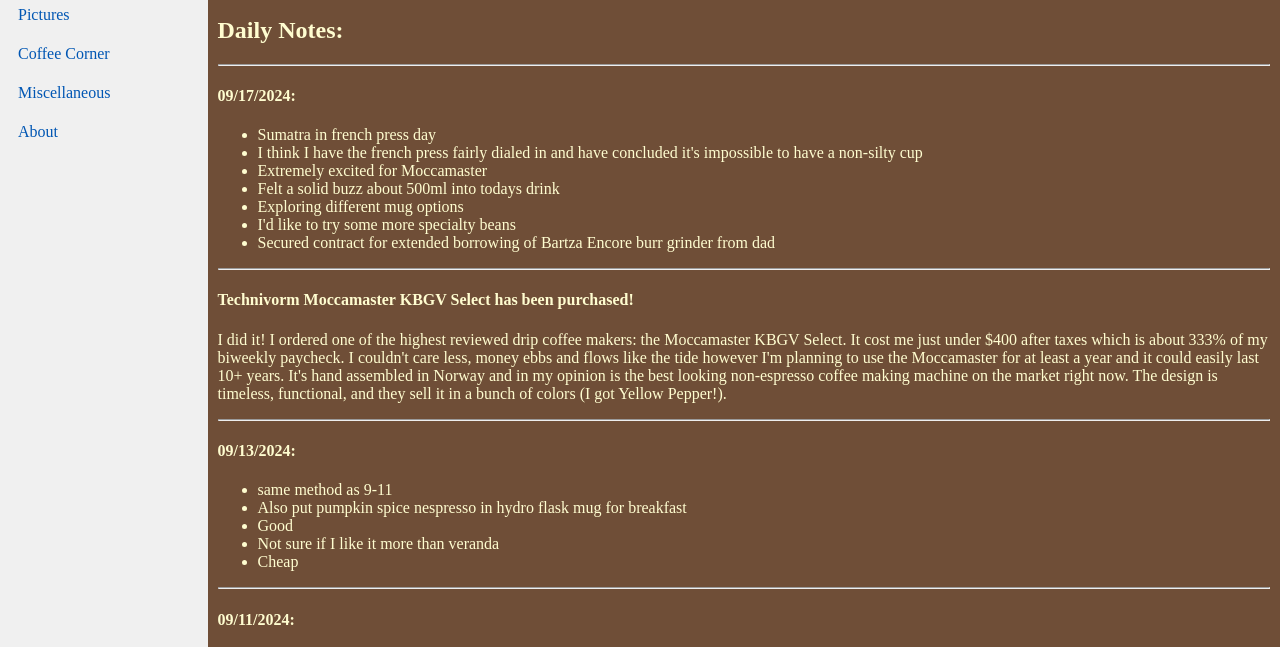
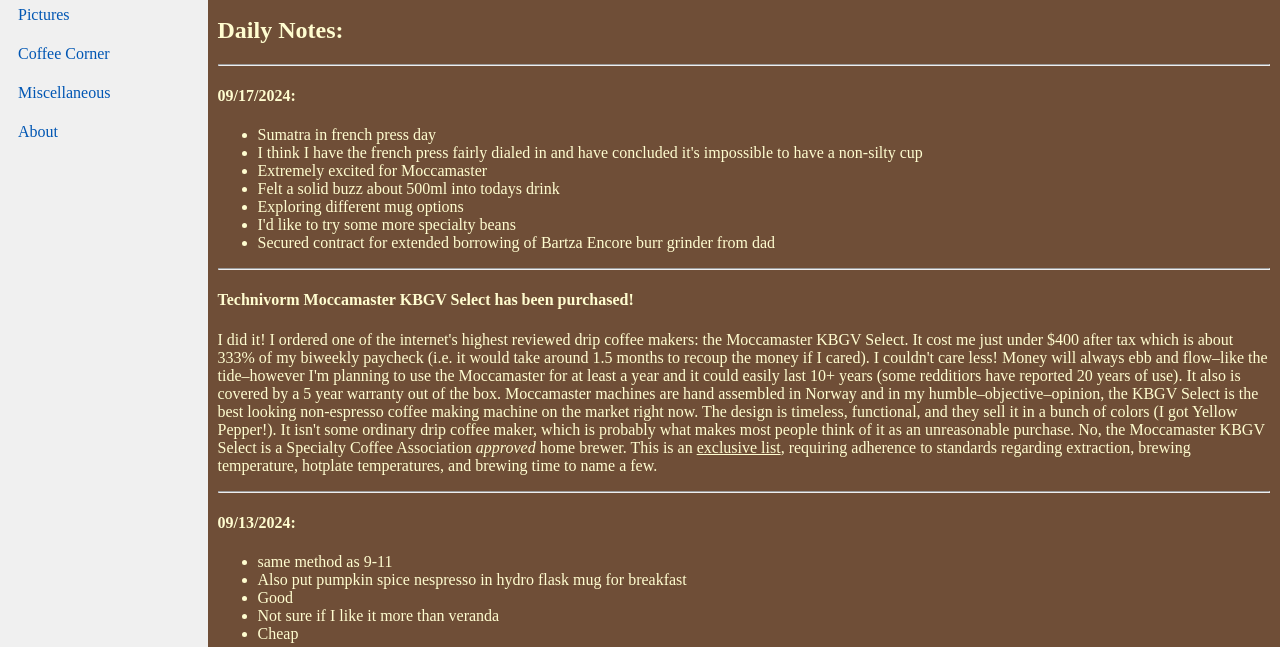
Before and after one commit to Zmht/landing, a plain HTML site: page coffee_corner.html in a window 1280 px wide. Shown: the part 129-776 px from the top of the page. Drawn offline with Linux system fonts and the light colour scheme.

Commit message:
Update coffee_corner.html

```diff
--- a/coffee_corner.html
+++ b/coffee_corner.html
@@ -49,7 +49,7 @@
         </ul>
         <hr>
         <h4>Technivorm Moccamaster KBGV Select has been purchased!</h4>
-        <p>I did it! I ordered one of the highest reviewed drip coffee makers: the Moccamaster KBGV Select. It cost me just under $400 after taxes which is about 333% of my biweekly paycheck. I couldn't care less, money ebbs and flows like the tide however I'm planning to use the Moccamaster for at least a year and it could easily last 10+ years. It's hand assembled in Norway and in my opinion is the best looking non-espresso coffee making machine on the market right now. The design is timeless, functional, and they sell it in a bunch of colors (I got Yellow Pepper!).</p>
+        <p>I did it! I ordered one of the internet's highest reviewed drip coffee makers: the Moccamaster KBGV Select. It cost me just under $400 after tax which is about 333% of my biweekly paycheck (i.e. it would take around 1.5 months to recoup the money if I cared). I couldn't care less! Money will always ebb and flow&ndash;like the tide&ndash;however I'm planning to use the Moccamaster for at least a year and it could easily last 10+ years (some redditiors have reported 20 years of use). It also is covered by a 5 year warranty out of the box. Moccamaster machines are hand assembled in Norway and in my humble&ndash;objective&ndash;opinion, the KBGV Select is the best looking non-espresso coffee making machine on the market right now. The design is timeless, functional, and they sell it in a bunch of colors (I got Yellow Pepper!). It isn't some ordinary drip coffee maker, which is probably what makes most people think of it as an unreasonable purchase. No, the Moccamaster KBGV Select is a Specialty Coffee Association <em>approved</em> home brewer. This is an <a href="https://sca.coffee/certified-home-brewer">exclusive list</a>, requiring adherence to standards regarding extraction, brewing temperature, hotplate temperatures, and brewing time to name a few. </p>
         <hr>
         <h4>09/13/2024:</h4>
         <ul>
```
